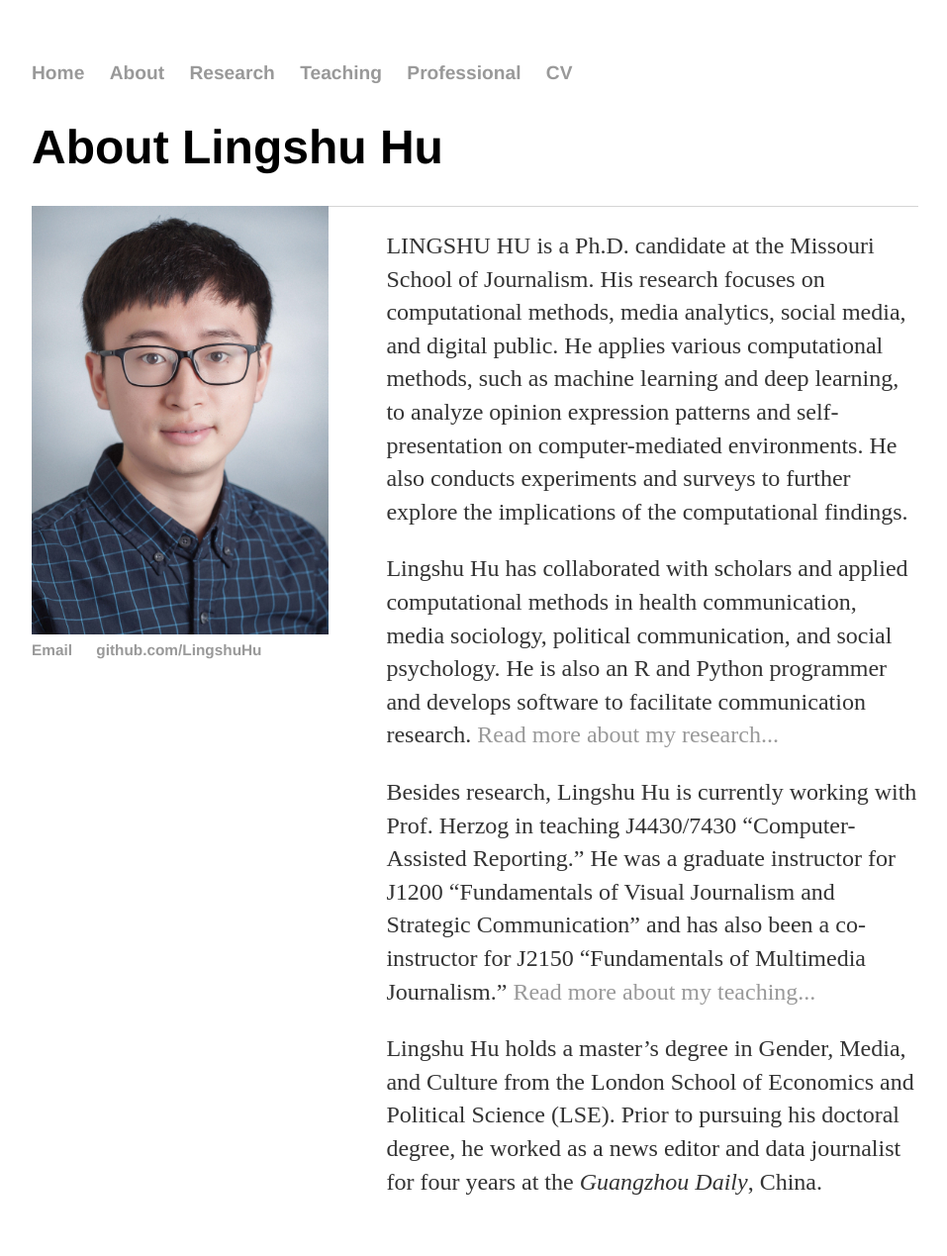
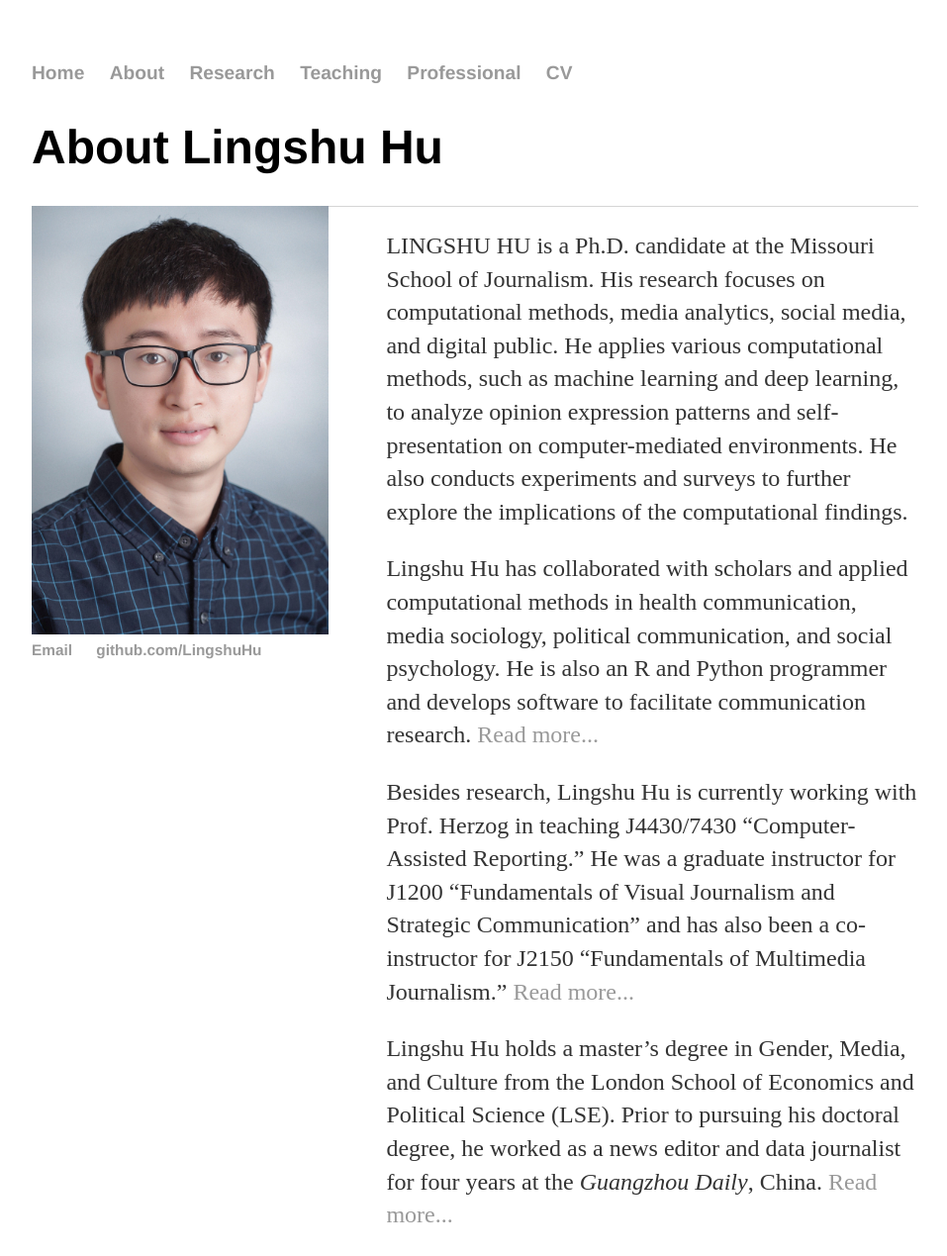
Before and after one commit to LingshuHu/lingshuhu.github.io, a Jekyll site: the page built from about/index.html, in a window 1280 px wide. Shown: the whole page at 99% size, without its empty margins (160-1117 px from the left). Built offline with Jekyll 4.4.1, drawn with Linux system fonts in a browser that asks for light colours; before the commit the page ends 1235 px from its top, so only the background shows below that.

Commit message:
Update index.html

```diff
--- a/about/index.html
+++ b/about/index.html
@@ -8,11 +8,11 @@ title: About Lingshu Hu
 		<div id="intro">
 			<p>LINGSHU HU is a Ph.D. candidate at the Missouri School of Journalism. His research focuses on computational methods, media analytics, social media, and digital public. He applies various computational methods, such as machine learning and deep learning, to analyze opinion expression patterns and self-presentation on computer-mediated environments. He also conducts experiments and surveys to further explore the implications of the computational findings.</p>
 
-			<p>Lingshu Hu has collaborated with scholars and applied computational methods in health communication, media sociology, political communication, and social psychology. He is also an R and Python programmer and develops software to facilitate communication research. <a href="/research">Read more about my research...</a></p>
+			<p>Lingshu Hu has collaborated with scholars and applied computational methods in health communication, media sociology, political communication, and social psychology. He is also an R and Python programmer and develops software to facilitate communication research. <a href="/research">Read more...</a></p>
 
-			<p>Besides research, Lingshu Hu is currently working with Prof. Herzog in teaching J4430/7430 “Computer-Assisted Reporting.” He was a graduate instructor for J1200 “Fundamentals of Visual Journalism and Strategic Communication” and has also been a co-instructor for J2150 “Fundamentals of Multimedia Journalism.” <a href="/teaching">Read more about my teaching...</a></p>
+			<p>Besides research, Lingshu Hu is currently working with Prof. Herzog in teaching J4430/7430 “Computer-Assisted Reporting.” He was a graduate instructor for J1200 “Fundamentals of Visual Journalism and Strategic Communication” and has also been a co-instructor for J2150 “Fundamentals of Multimedia Journalism.” <a href="/teaching">Read more...</a></p>
 
-			<p>Lingshu Hu holds a master’s degree in Gender, Media, and Culture from the London School of Economics and Political Science (LSE). Prior to pursuing his doctoral degree, he worked as a news editor and data journalist for four years at the <em>Guangzhou Daily</em>, China.</p>
+			<p>Lingshu Hu holds a master’s degree in Gender, Media, and Culture from the London School of Economics and Political Science (LSE). Prior to pursuing his doctoral degree, he worked as a news editor and data journalist for four years at the <em>Guangzhou Daily</em>, China. <a href="/professional">Read more...</a></p>
 		</div>
 
 	</div><!-- /.blurb -->
```
